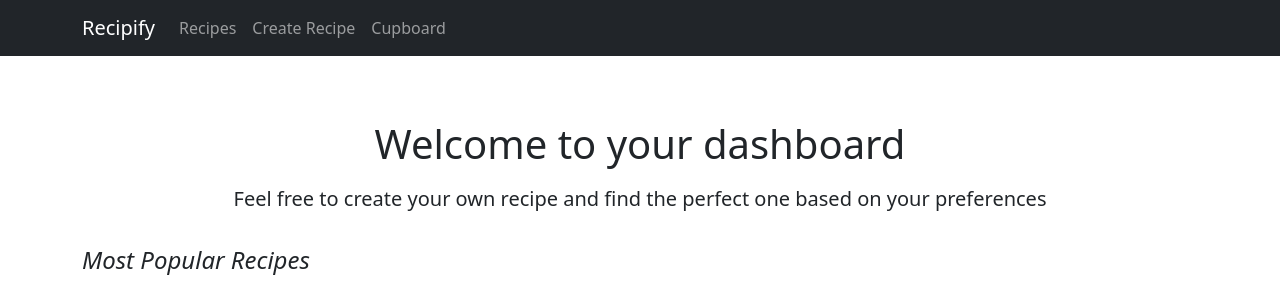
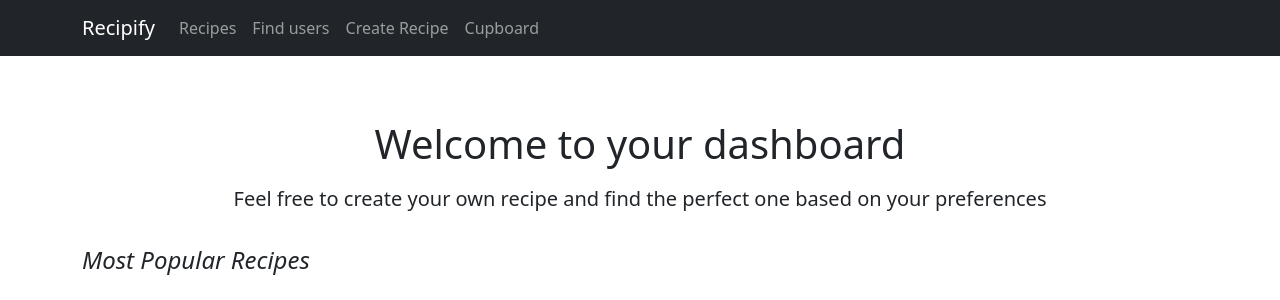
Before and after one commit to Jiwei-Cao/SEG-Coursework-1-Green-6, a Django app: template recipes/templates/dashboard.html in a window 1280 px wide. Shown: the top 300 px of the page. Run offline with Django 5.2, Linux system fonts and the light colour scheme; the template is opened without the code that fills it, so the values that code supplies are empty; some libraries are stand-ins or nearby versions.

```diff
--- a/recipes/templates/partials/navbar.html
+++ b/recipes/templates/partials/navbar.html
@@ -12,7 +12,7 @@
     >
       <span class="navbar-toggler-icon"></span>
     </button>
-    <div class="collapse navbar-collapse"  id="navbarSupportedContent">
+    <div class="collapse navbar-collapse" id="navbarSupportedContent">
       <ul class="navbar-nav me-auto mb-2 mb-lg-0">
         <li class="nav-item">
           <a
@@ -21,6 +21,14 @@
             >Recipes</a
           >
         </li>
+        <li class="nav-item">
+          <a
+            class="nav-link {% if request.resolver_match.url_name == 'user_search' %}active{% endif %}"
+            href="{% url 'user_search' %}"
+            >Find users</a
+          >
+        </li>
+
         <li class="nav-item">
           <a
             class="nav-link {% if request.resolver_match.url_name == 'create_recipe' %}active{% endif %}"
@@ -37,7 +45,9 @@
         </li>
       </ul>
 
-      {% if user.is_authenticated %} {% include 'partials/menu.html' %} {% endif%}
+      {% if user.is_authenticated %}
+      {% include 'partials/menu.html' %}
+      {% endif%}
     </div>
   </div>
 </nav>
--- a/recipes/views/__init__.py
+++ b/recipes/views/__init__.py
@@ -10,3 +10,4 @@ from .profile_page_view import *
 from .create_recipe_view import *
 from .specific_recipe_view import *
 from .cupboard_view import *
+from .user_search_view import *
--- a/recipify/urls.py
+++ b/recipify/urls.py
@@ -33,6 +33,9 @@ urlpatterns = [
     path('create_recipe/', views.create_recipe, name='create_recipe'),
     path('all_recipes/', views.browse_recipes, name='all_recipes'),
     path('recipe/<int:recipe_id>/', views.get_recipe, name="get_recipe"),
+    path('user_search/', views.user_search, name="user_search"),
+    path('user/<int:user_id>/follow/', views.follow_user, name="follow_user"),
+    path('user/<int:user_id>/unfollow/', views.unfollow_user, name="unfollow_user"),
     path('cupboard/', views.cupboard, name="cupboard"),
     path('select2/', include('django_select2.urls')),
 ]
```
